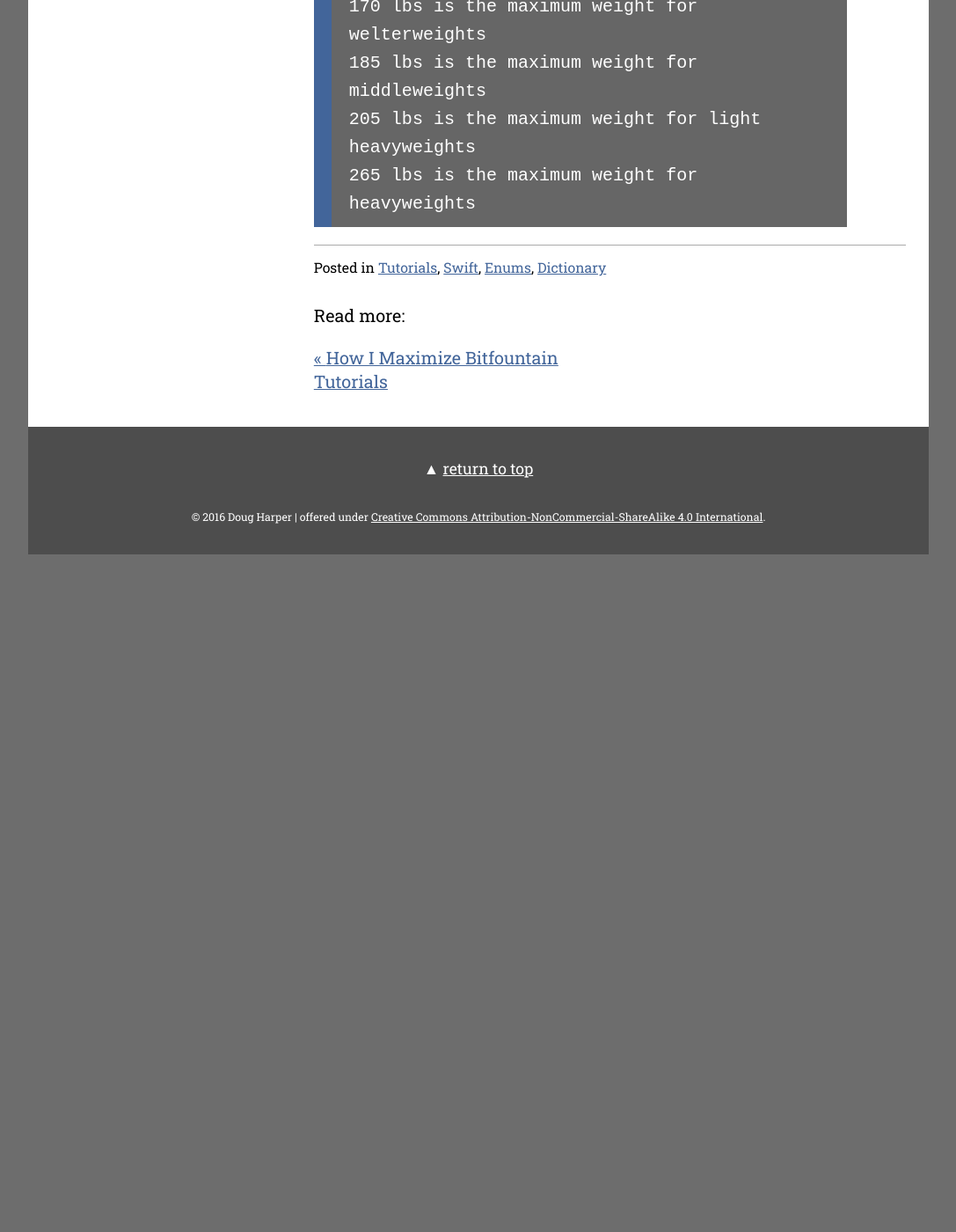
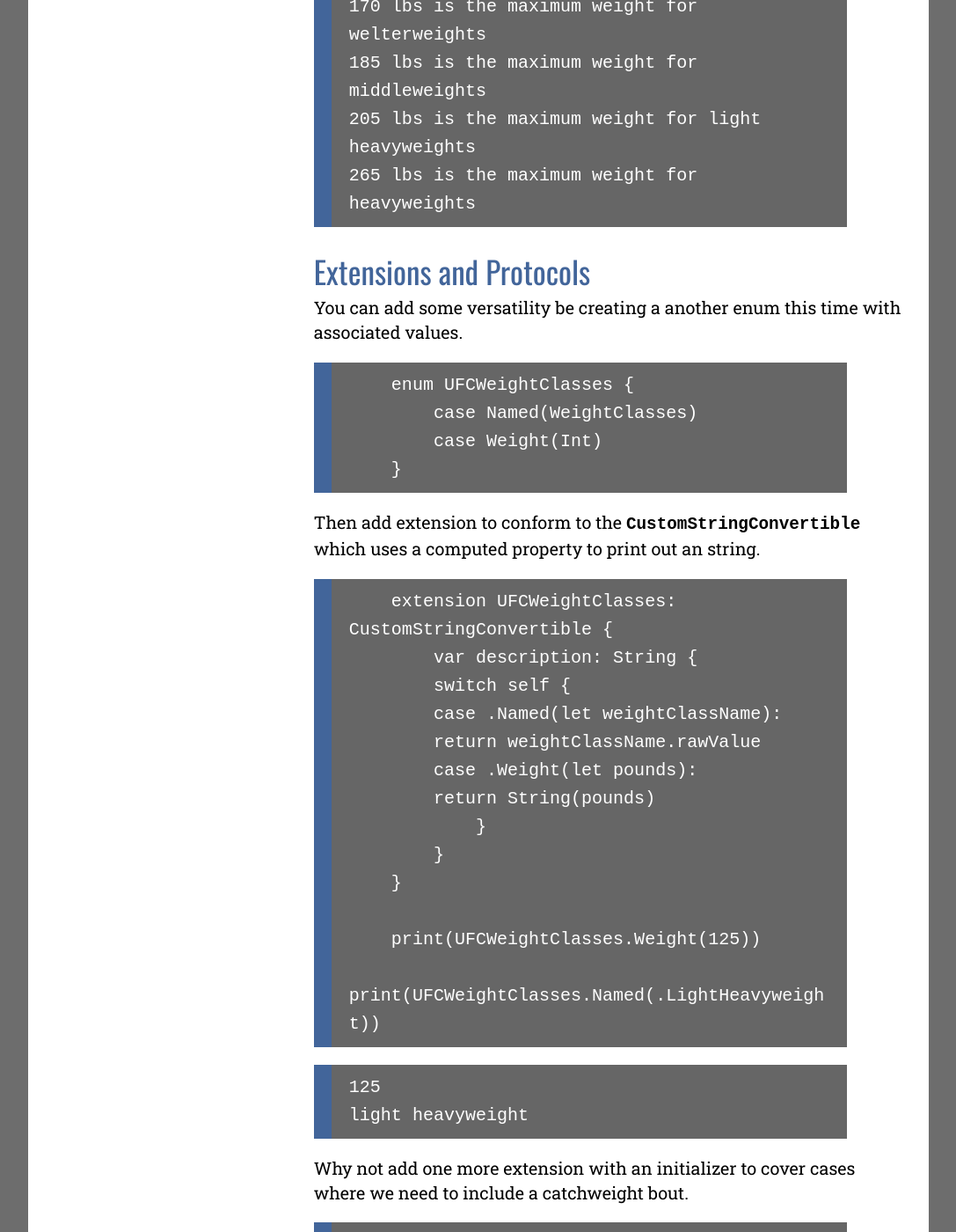
Before and after one commit to endodoug/endodoug.github.io, a Jekyll site: the page built from _posts/2016-03-14-exploring-enums.md, in a window 1280 px wide and 1400 px high, scrolled down 2154 px. Shown: the whole window at 88% size, without its empty margins (96-1183 px from the left). Built offline with Jekyll 4.4.1, drawn with Linux system fonts in a browser that asks for light colours; comment, search, counter and statistics services are not loaded; before the commit the page ends 2784 px from its top, so only the background shows below that; some of the changed text lies outside the part shown.

Commit message:
Update 2016-03-14-exploring-enums.md
Added associated values, extensions and inits examples

```diff
--- a/_posts/2016-03-14-exploring-enums.md
+++ b/_posts/2016-03-14-exploring-enums.md
@@ -56,3 +56,48 @@ Finally, I [loop through(Swift way)](https://www.hackingwithswift.com/swift2-2?u
 205 lbs is the maximum weight for light heavyweights
 265 lbs is the maximum weight for heavyweights
 ~~~~~~~
+
+## Extensions and Protocols
+
+You can add some versatility be creating a another enum this time with associated values.
+
+        enum UFCWeightClasses {
+            case Named(WeightClasses)
+            case Weight(Int)
+        }
+
+Then add extension to conform to the `CustomStringConvertible` which uses a computed property to print out an string.
+
+        extension UFCWeightClasses: CustomStringConvertible {
+            var description: String {
+            switch self {
+            case .Named(let weightClassName):
+            return weightClassName.rawValue
+            case .Weight(let pounds):
+            return String(pounds)
+                }
+            }
+        }
+
+        print(UFCWeightClasses.Weight(125))
+        print(UFCWeightClasses.Named(.LightHeavyweight))
+
+~~~~~~~
+125
+light heavyweight
+~~~~~~~
+
+Why not add one more extension with an initializer to cover cases where we need to include a catchweight bout.
+
+        extension UFCWeightClasses {
+            init(catchweight: Int) {
+            self = .Weight(catchweight)
+            }
+        }
+
+~~~~~~~
+let catchweight = UFCWeightClasses.init(catchweight: 160)
+print(catchweight)
+~~~~~~~
+
+Th
```
